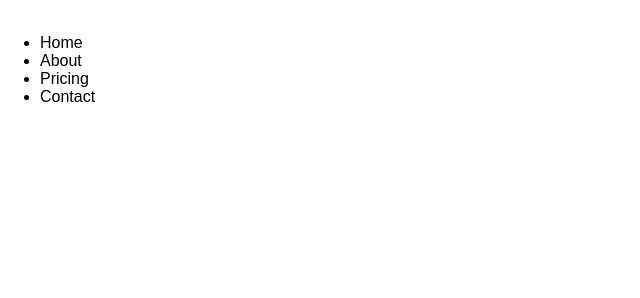
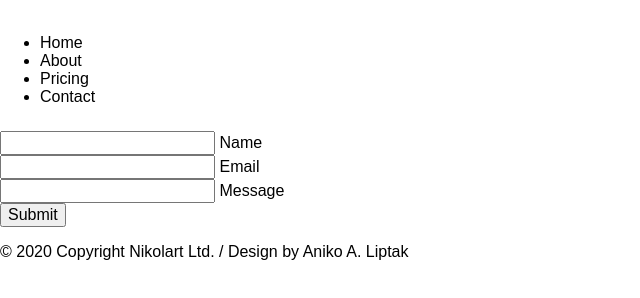
Before and after one commit to anikoaliptak/contact-page-cb, a plain HTML site: page index.html in a window 1280 px wide. Shown: the whole page, without its empty margins (0-640 px from the left). Drawn offline with Linux system fonts and the light colour scheme.

Commit message:
added main and footer elements

```diff
--- a/index.html
+++ b/index.html
@@ -44,9 +44,57 @@
 
 
 
-			<div class="main"></div>
+			<div class="main">
 
-			<div class="footer"></div>
+
+			  <div class="data">
+				  <div class="data__map"></div>
+				  <div class="data__address">
+					  <h6></h6>
+						<p></p>
+						<h6></h6>
+						<h6></h6>
+						<div></div>
+					</div>
+				</div><!-- /data -->
+
+
+			  <div class="contact-sheet">
+				  <h1></h1>
+					<p></p>
+					<form>
+					  <div>
+						  <input type="text" name="name" id="name" required>
+							<label for="name">Name</label>
+						</div>
+					  <div>
+						  <input type="email" name="email" id="email" required>
+							<label for="email">Email</label>
+						</div>
+					  <div>
+						  <input type="text" name="message" id="message" required>
+							<label for="">Message</label>
+						</div>
+					  <div>
+						  <input class="submit__btn" type="button" value="Submit">
+						</div>
+					</form>
+				</div><!-- /contact-sheet -->
+
+
+			</div><!-- /main -->
+
+
+
+
+
+			<div class="footer">
+			  <p class="footer__copyright">© 2020 Copyright
+          <span class="footer__brand-name">Nikolart Ltd.</span> / Design by
+          <span class="footer__student-name">Aniko A. Liptak</span>
+        </p>
+			</div><!-- /footer -->
+
 
 		</div> <!-- /page -->
 
```
